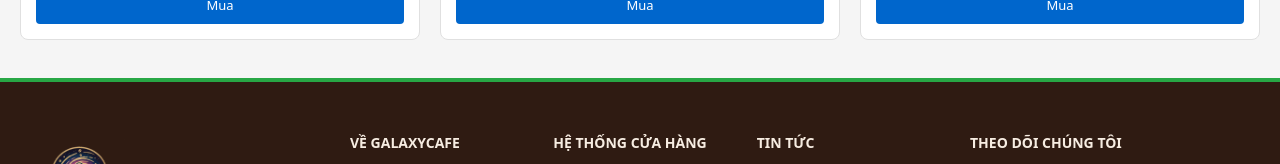
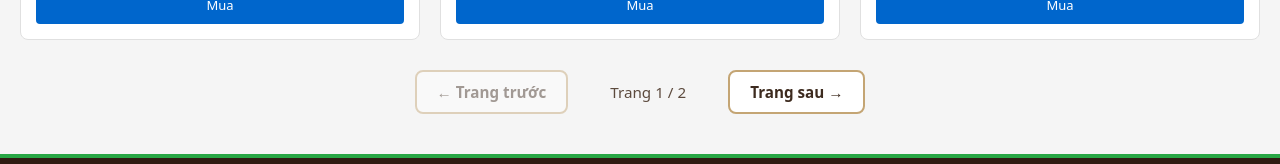
Before and after one commit to robertlam1/qlbanhangcafe, a React (Vite) app: page / in a window 1280 px wide. Shown: the part 1653-1817 px from the top of the page. Built offline with nearby package versions, Linux system fonts and the light colour scheme.

Commit message:
Add multiple files

```diff
--- a/public/products.json
+++ b/public/products.json
@@ -72,5 +72,41 @@
     "originalPrice": "80.000₫",
     "rating": "4.9",
     "sold": "27k"
+  },
+  {
+    "id": 7,
+    "name": "Cookies & Cream",
+    "imageKey": "sp3",
+    "sizeS": "S",
+    "sizeM": "M",
+    "sizeL": "L",
+    "currentPrice": "69.000₫",
+    "originalPrice": "80.000₫",
+    "rating": "4.9",
+    "sold": "27k"
+  },
+  {
+    "id": 8,
+    "name": "Cookies & Cream",
+    "imageKey": "sp3",
+    "sizeS": "S",
+    "sizeM": "M",
+    "sizeL": "L",
+    "currentPrice": "69.000₫",
+    "originalPrice": "80.000₫",
+    "rating": "4.9",
+    "sold": "27k"
+  },
+  {
+    "id": 9,
+    "name": "Cookies & Cream",
+    "imageKey": "sp3",
+    "sizeS": "S",
+    "sizeM": "M",
+    "sizeL": "L",
+    "currentPrice": "69.000₫",
+    "originalPrice": "80.000₫",
+    "rating": "4.9",
+    "sold": "27k"
   }
 ]
--- a/src/components/Products/ProductList.css
+++ b/src/components/Products/ProductList.css
@@ -35,3 +35,44 @@
         grid-template-columns: repeat(3, 1fr);
     }
 }
+
+.product-list-pagination {
+    max-width: 1300px;
+    margin: 32px auto 0;
+    display: flex;
+    flex-wrap: wrap;
+    align-items: center;
+    justify-content: center;
+    gap: 16px 24px;
+}
+
+.product-list-pagination__btn {
+    padding: 10px 20px;
+    font-size: 0.95rem;
+    font-weight: 600;
+    color: #3d2b1f;
+    background: #fff;
+    border: 2px solid #c4a574;
+    border-radius: 8px;
+    cursor: pointer;
+    transition: background 0.2s, color 0.2s, border-color 0.2s;
+}
+
+.product-list-pagination__btn:hover:not(:disabled) {
+    background: #3d2b1f;
+    color: #fff;
+    border-color: #3d2b1f;
+}
+
+.product-list-pagination__btn:disabled {
+    opacity: 0.45;
+    cursor: not-allowed;
+}
+
+.product-list-pagination__info {
+    font-size: 0.95rem;
+    color: #5c4a3d;
+    font-weight: 500;
+    min-width: 7rem;
+    text-align: center;
+}
--- a/src/components/Products/ProductList.jsx
+++ b/src/components/Products/ProductList.jsx
@@ -11,8 +11,11 @@ const imageMap = {
     sp3: sp3Image
 };
 
+const PRODUCTS_PER_PAGE = 6;
+
 const ProductList = () => {
     const [products, setProducts] = useState([]);
+    const [currentPage, setCurrentPage] = useState(1);
     const [isLoading, setIsLoading] = useState(true);
     const [error, setError] = useState(null);
 
@@ -41,6 +44,19 @@ const ProductList = () => {
         loadProducts();
     }, []);
 
+    const totalPages = Math.max(1, Math.ceil(products.length / PRODUCTS_PER_PAGE));
+
+    useEffect(() => {
+        setCurrentPage((p) => Math.min(p, totalPages));
+    }, [totalPages]);
+
+    const safePage = Math.min(currentPage, totalPages);
+    const start = (safePage - 1) * PRODUCTS_PER_PAGE;
+    const visibleProducts = products.slice(start, start + PRODUCTS_PER_PAGE);
+
+    const goPrev = () => setCurrentPage((p) => Math.max(1, p - 1));
+    const goNext = () => setCurrentPage((p) => Math.min(totalPages, p + 1));
+
     if (isLoading) {
         return <div className="product-list-container">Đang tải sản phẩm...</div>;
     }
@@ -52,10 +68,33 @@ const ProductList = () => {
     return (
         <div className="product-list-container">
             <div className="product-list">
-                {products.map((product) => (
+                {visibleProducts.map((product) => (
                     <ProductCard key={product.id} product={product} />
                 ))}
             </div>
+            {products.length > PRODUCTS_PER_PAGE && (
+                <div className="product-list-pagination" role="navigation" aria-label="Phân trang sản phẩm">
+                    <button
+                        type="button"
+                        className="product-list-pagination__btn"
+                        onClick={goPrev}
+                        disabled={safePage <= 1}
+                    >
+                        ← Trang trước
+                    </button>
+                    <span className="product-list-pagination__info">
+                        Trang {safePage} / {totalPages}
+                    </span>
+                    <button
+                        type="button"
+                        className="product-list-pagination__btn"
+                        onClick={goNext}
+                        disabled={safePage >= totalPages}
+                    >
+                        Trang sau →
+                    </button>
+                </div>
+            )}
         </div>
     );
 };
```
